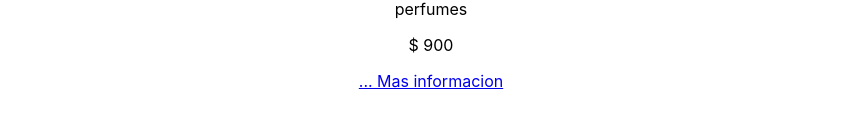
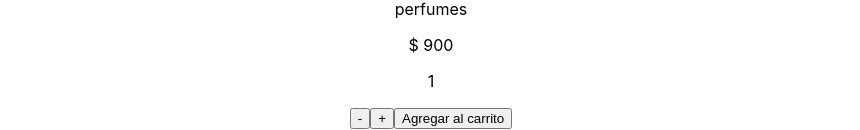
Before and after one commit to Giselarioss/giselarios-proyecto, a React (Create React App) app: page /category/perfumes in a window 1280 px wide. Shown: the part 984-1114 px from the top of the page, without its empty margins (209-1069 px from the left). Before the commit the page ends 1075 px from the top, so only its background shows below. Built offline with nearby package versions, Linux system fonts and the light colour scheme.

Commit message:
giselaRios-preentrega2

```diff
--- a/src/components/CartWidget/CartWidget.js
+++ b/src/components/CartWidget/CartWidget.js
@@ -3,7 +3,7 @@
 const CartWidget = () => {
     return (
         <button>
-            <img src={'./imagenes/carrito.png'} alt='cart-widget'/>
+            <img src={'./imagenes/carrito.png'} alt='cart-widget'/> 5
         </button>
 
     )
--- a/src/components/Item/Item.js
+++ b/src/components/Item/Item.js
@@ -1,12 +1,18 @@
 import { Link } from "react-router-dom"
+import ItemCount from "../ItemCount/ItemCount"
 
 const Item = ({ product }) => {
+
+    const handleOnAdd = (quantity) => {
+        console.log( 'Producto agregado al carrito' + quantity)
+    }
     return (
         <div>
             <img src={product.img} alt={product.title} style={{ width: 230 }}/>
             <h3>{product.title}</h3>
             <p>{product.category}</p>
             <p>$ {product.price}</p>
+            <ItemCount stock ={product.stock} onAdd={handleOnAdd}/>
             <Link to={`/detail/${product.id}`}>... Mas informacion</Link>
         </div>
     )
--- a/src/components/ItemCount/ItemCount.js
+++ b/src/components/ItemCount/ItemCount.js
@@ -1,10 +1,30 @@
-const ItemCount = () => {
+import { useState } from "react"
+
+
+const ItemCount = ({ stock, onAdd }) => {
+
+    const [count, setCount] = useState(1)
+
+    const restar = () => {
+        if(count > 1) {
+            setCount( prev => prev - 1)
+        }
+    }
+
+    const sumar = () => {
+        if(count < stock){
+            setCount(prev => prev + 1)
+
+        }else{
+            alert("No hay mas stock")
+        }
+    }
     return(
         <div>
-            <p>0</p>
-            <button>-</button>
-            <button>+</button>
-            <button>Agregar al carrito</button>
+            <p>{count}</p>
+            <button onClick={restar}>-</button>
+            <button onClick={sumar}>+</button>
+            <button onClick={() => onAdd(count)} disabled={count === stock}>Agregar al carrito</button>
         </div>
     )
 }
--- /dev/null
+++ b/src/components/ItemDetail/ItemDetail.js
@@ -0,0 +1,21 @@
+import ItemCount from "../ItemCount/ItemCount"
+
+const ItemDetail = ({ title, img, price, text, stock, id}) => {
+
+    const handleOnAdd = (quantity) => {
+        console.log( 'Producto agregado al carrito' + quantity)
+    }
+
+
+    return(
+        <div>
+                <h2>{title}</h2>
+                <img src= {img} alt={title}/>
+                <p>{text}</p>
+                <h3>$ {price}</h3>
+                <ItemCount stock ={stock} onAdd={handleOnAdd}/>
+            </div>
+    )
+}
+
+export default ItemDetail
--- a/src/components/ItemDetailContainer/ItemDetailContainer.js
+++ b/src/components/ItemDetailContainer/ItemDetailContainer.js
@@ -1,7 +1,8 @@
 import { useState, useEffect } from "react"
 import { useParams } from "react-router-dom"
 import { getProductById } from "../../asyncMock"
-import ItemCount from "../ItemCount/ItemCount"
+import ItemDetail from "../ItemDetail/ItemDetail"
+
 
 
 const ItemDetailContainer = () => {
@@ -20,18 +21,10 @@ const ItemDetailContainer = () => {
     }, [productId])
 
 
-
-
     return (
         <div>
             <h2>Detalle del producto</h2>
-            <div>
-                <h2>{product.title}</h2>
-                <img src= {product.img} alt={product.title}/>
-                <p>{product.text}</p>
-                <h3>$ {product.price}</h3>
-                <ItemCount/>
-            </div>
+            <ItemDetail {...product}/>
         </div>
     )
 }
```
